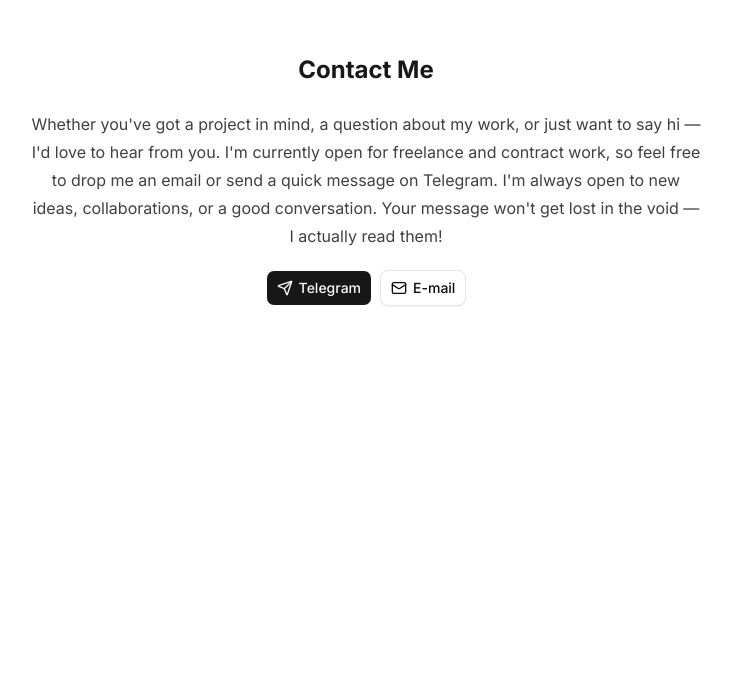
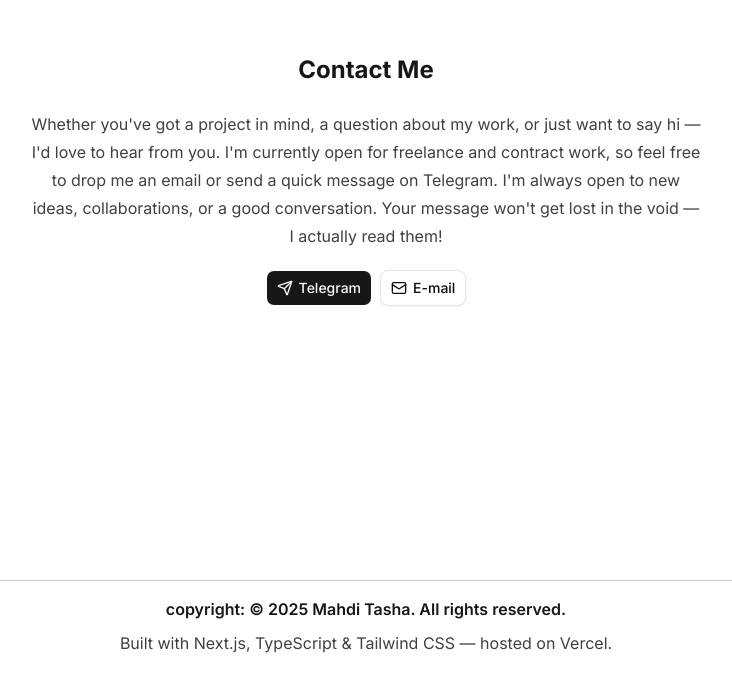
Before and after one commit to tasha-dev/portfolio, a Next.js app: page / in a window 1280 px wide. Shown: the part 8219-8892 px from the top of the page, without its empty margins (274-1006 px from the left). Before the commit the page ends 8799 px from the top, so only its background shows below. Built offline with nearby package versions, Linux system fonts and the light colour scheme.

Commit message:
Added footer and seprated each section in mobile view

```diff
--- a/app/page.tsx
+++ b/app/page.tsx
@@ -2,6 +2,7 @@
 // Importing part
 import Header from "@/component/header";
 import { Contact } from "@/component/section/contact";
+import Footer from "@/component/section/footer";
 import Hero from "@/component/section/hero";
 import { Projects } from "@/component/section/projects";
 import Skills from "@/component/section/skils";
@@ -13,9 +14,10 @@ export default function HomePage() {
       <>
          <Header />
          <Hero />
-         <Skills className="lg:mb-8 mb-5" />
-         <Projects />
-         <Contact />
+         <Skills className="lg:mb-8 mb-5 lg:mt-0 mt-5" />
+         <Projects className="lg:border-0 border-t border-t-foreground/20" />
+         <Contact className="lg:border-0 border-t border-t-foreground/20" />
+         <Footer />
       </>
    );
 }
--- /dev/null
+++ b/component/section/footer.tsx
@@ -0,0 +1,23 @@
+// Codes by mahdi tasha
+// Importing part
+import { ClassOnlyProps } from "@/type/component";
+import moment from "moment";
+import { cn } from "@/lib/util";
+
+// Creating and exporting Footer section component as default
+export default function Footer({ className }: ClassOnlyProps) {
+   // Returning JSX
+   return (
+      <footer className={cn("border-t p-4 border-t-foreground/20", className)}>
+         <main className="max-w-2xl w-full prose prose-neutral dark:prose-invert mx-auto">
+            <h4 className="lg:text-center">
+               copyright: © {moment().format("YYYY")} Mahdi Tasha. All rights
+               reserved.
+            </h4>
+            <h6 className="mt-2 lg:text-center">
+               Built with Next.js, TypeScript & Tailwind CSS — hosted on Vercel.
+            </h6>
+         </main>
+      </footer>
+   );
+}
```
